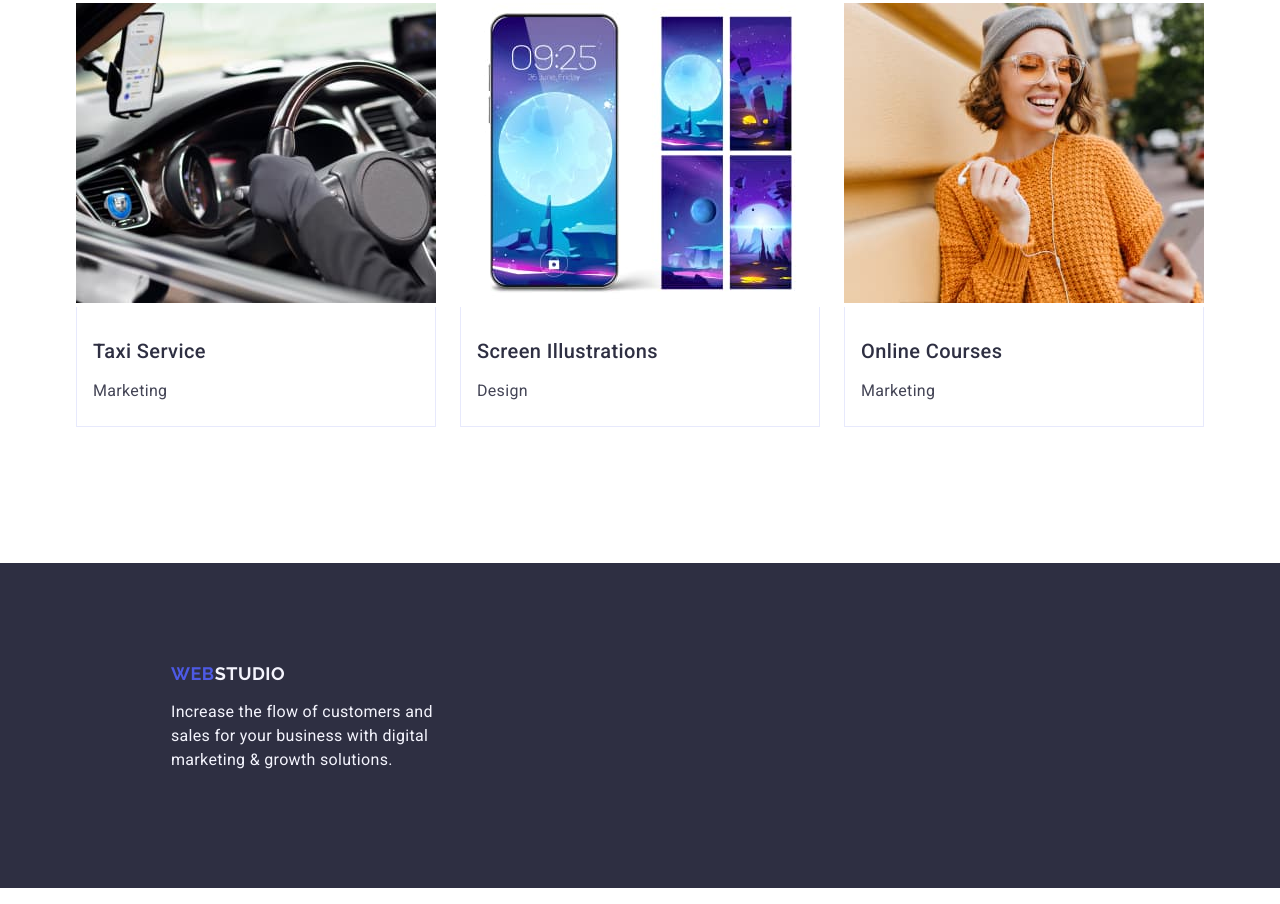
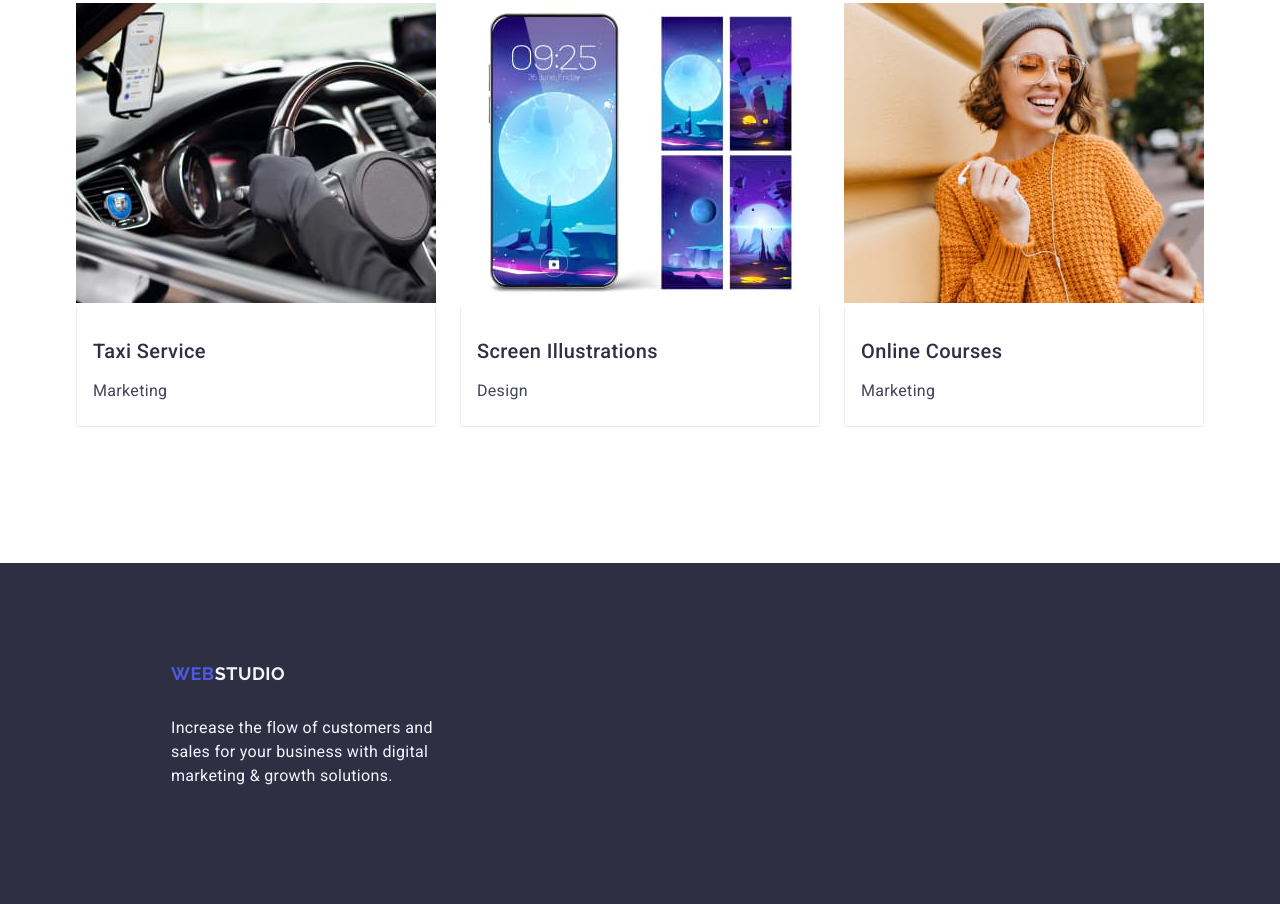
Before and after one commit to Kostiantyn-Pomohaiev/goit-markup-hw-03, a plain HTML site: page index.html in a window 1280 px wide. Shown: the part 2623-3527 px from the top of the page. Drawn offline with nearby package versions, Linux system fonts and the light colour scheme.

Commit message:
add markup

```diff
--- a/css/styles.css
+++ b/css/styles.css
@@ -315,6 +315,7 @@ a {
 
 .footer {
     background-color: #2e2f42;
+    padding: 100px 0;
 }
 
 .logox {
@@ -326,6 +327,7 @@ a {
     text-transform: uppercase;
     color: #4d5ae5;
     margin-bottom: 16px;
+    display: inline-block;
 }
 
 .logox-span {
@@ -350,7 +352,6 @@ a {
 }
 
 .footer-container {
-    padding-top: 100px;
-    padding-bottom: 100px;
+
     margin-left: 156px;
 }
```
